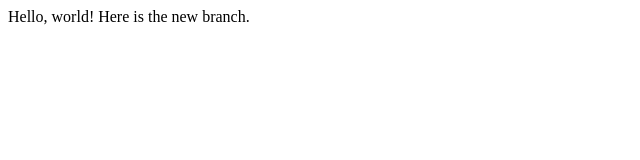
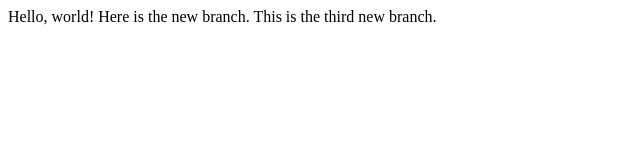
Before and after one commit to HimanshiMetta/edxLecture1, a plain HTML site: page index.html in a window 1280 px wide. Shown: the whole page, without its empty margins (0-640 px from the left). Drawn offline with Linux system fonts and the light colour scheme.

Commit message:
New index.html in feature2 branch

```diff
--- a/index.html
+++ b/index.html
@@ -5,5 +5,6 @@
     <body>
         Hello, world!
         Here is the new branch.
+        This is the third new branch.
     </body>
 </html>
```
